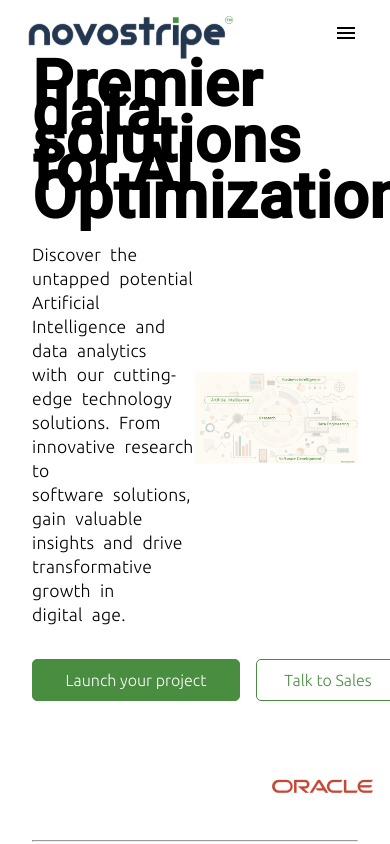
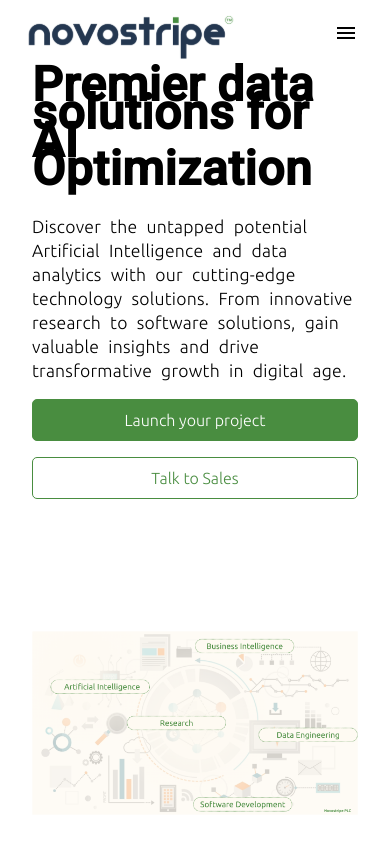
Before and after one commit to Ken-mbira/sturdy-disco, an Angular app: page / in a window 390 px wide. Shown: the top 844 px of the page. Built offline with nearby package versions, Linux system fonts and the light colour scheme.

Commit message:
make landing section on home screen responsive

```diff
--- a/src/app/home/landing/landing.component.css
+++ b/src/app/home/landing/landing.component.css
@@ -40,3 +40,40 @@
     background-size: contain;
     background-position: center;
 }
+
+@media (max-width: 1280px){
+    .main{
+        display:block;
+    }
+    .main > div{
+        width: 100%;
+    }
+    .banner-image{
+        height: 400px;
+    }
+    .large-banner-text{
+        font-size: 3rem;
+    }
+    .small-text{
+        margin-bottom: 1rem;
+    }
+    .small-text br{
+        display: none;
+    }
+    .actions{
+        margin-bottom: 1.5rem;
+    }
+}
+
+@media (max-width: 800px){
+    .actions{
+        flex-direction: column;
+        width: 100%
+    }
+    .action-button{
+        width: 100%;
+    }
+    .action-button.button-white{
+        margin-top: 1rem;
+    }
+}
```
